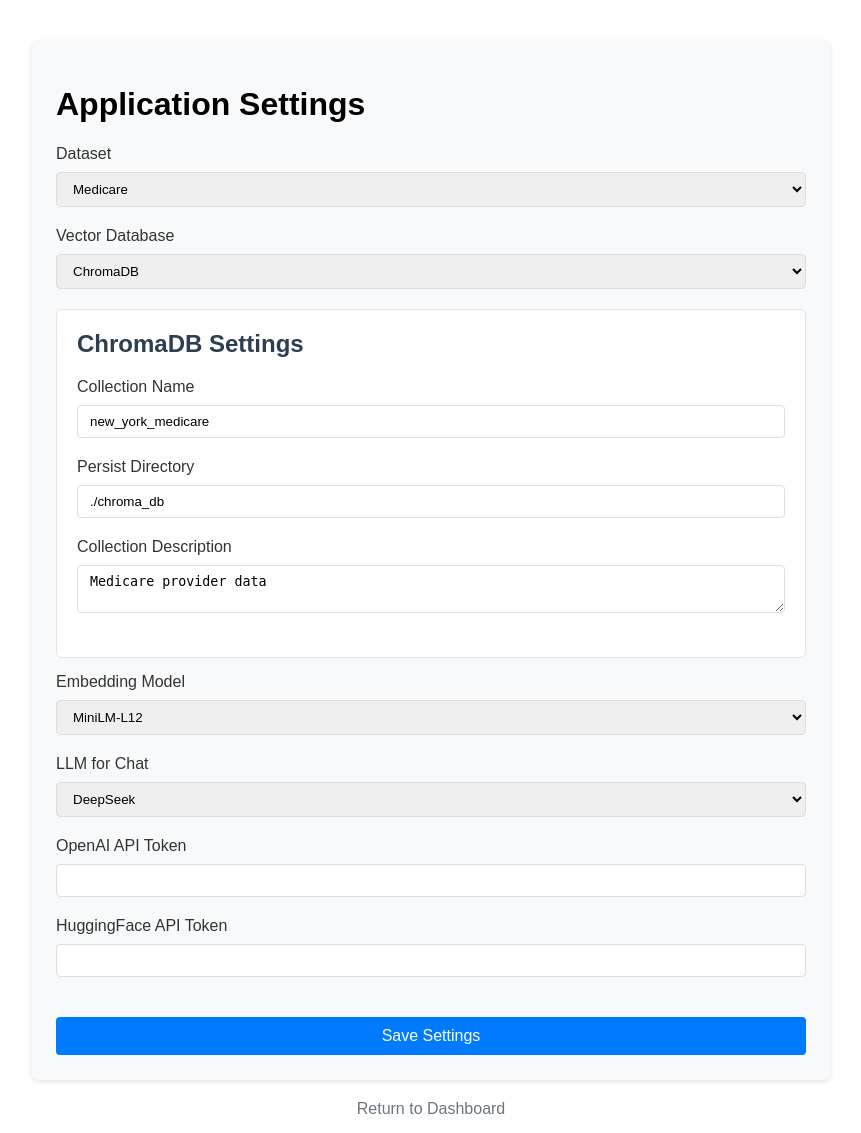
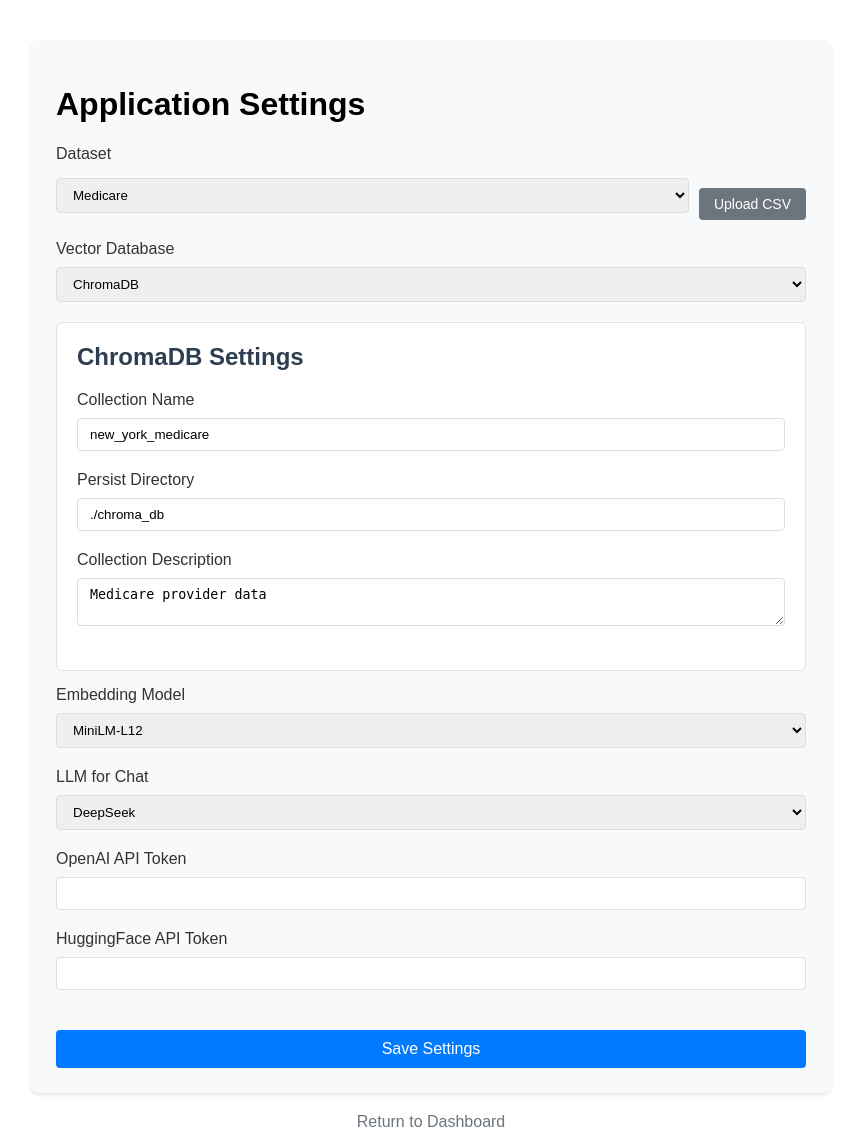
Before and after one commit to umarhunter/vdba, a Flask app: page /settings in a window 1280 px wide. Shown: the top 1133 px of the page, without its empty margins (209-1070 px from the left). Run offline with Flask 3, Linux system fonts and the light colour scheme.

Commit message:
feat: added upload file button & functionality

```diff
--- a/app/routes.py
+++ b/app/routes.py
@@ -13,7 +13,7 @@
 )
 from langchain_huggingface import HuggingFaceEmbeddings
 from langchain.chains import RetrievalQA
-
+from werkzeug.utils import secure_filename
 from scripts.data_loader import load_medicare_data
 from config.config import CHROMADB_COLLECTION_NAME, CHROMADB_PERSIST_DIR, EMBEDDING_MODEL_NAME, MODEL_CHOICE
 
@@ -106,6 +106,53 @@
         return redirect(url_for("main.dashboard"))
     else:
         return render_template("settings.html", config=USER_CONFIG)
+
+@main.route("/upload_dataset", methods=["POST"])
+def upload_dataset():
+    if 'csv-file' not in request.files:
+        return jsonify({'success': False, 'error': 'No file uploaded'})
+
+    file = request.files['csv-file']
+    if file.filename == '':
+        return jsonify({'success': False, 'error': 'No file selected'})
+
+    if not file.filename.endswith('.csv'):
+        return jsonify({'success': False, 'error': 'Only CSV files are supported'})
+
+    try:
+        # Secure the filename
+        filename = secure_filename(file.filename)
+
+        # Create uploads directory if it doesn't exist
+        upload_dir = os.path.join(os.path.dirname(__file__), '..', 'data', 'uploads')
+        os.makedirs(upload_dir, exist_ok=True)
+
+        # Save file
+        filepath = os.path.join(upload_dir, filename)
+        file.save(filepath)
+
+        # Add to custom datasets
+        dataset_info = {
+            'name': os.path.splitext(filename)[0],
+            'path': filepath
+        }
+
+        # Update USER_CONFIG
+        if 'custom_datasets' not in USER_CONFIG:
+            USER_CONFIG['custom_datasets'] = []
+
+        # Check if dataset already exists
+        existing = next((d for d in USER_CONFIG['custom_datasets']
+                        if d['name'] == dataset_info['name']), None)
+        if existing:
+            existing.update(dataset_info)
+        else:
+            USER_CONFIG['custom_datasets'].append(dataset_info)
+
+        return jsonify({'success': True})
+
+    except Exception as e:
+        return jsonify({'success': False, 'error': str(e)})
 
 # Route: Configure Embeddings
 @main.route("/configure_embeddings", methods=["GET", "POST"])
--- a/app/templates/settings.html
+++ b/app/templates/settings.html
@@ -73,6 +73,26 @@
       .back-link:hover {
         color: #343a40;
       }
+      .dataset-controls {
+            display: flex;
+            gap: 10px;
+            align-items: center;
+      }
+      .upload-section {
+        flex-shrink: 0;
+      }
+      .secondary-button {
+        background-color: #6c757d;
+        color: white;
+        padding: 8px 15px;
+        border: none;
+        border-radius: 4px;
+        cursor: pointer;
+        font-size: 14px;
+      }
+      .secondary-button:hover {
+        background-color: #5a6268;
+      }
     </style>
   </head>
   <body>
@@ -81,10 +101,50 @@
       <form method="post">
         <div class="form-group">
           <label for="dataset">Dataset</label>
-          <select id="dataset" name="dataset">
-            <option value="Medicare" {% if config.dataset == 'Medicare' %}selected{% endif %}>Medicare</option>
-          </select>
+          <div class="dataset-controls">
+            <select id="dataset" name="dataset">
+              <option value="Medicare" {% if config.dataset == 'Medicare' %}selected{% endif %}>Medicare</option>
+              {% for dataset in config.custom_datasets %}
+                <option value="{{ dataset.name }}" {% if config.dataset == dataset.name %}selected{% endif %}>
+                  {{ dataset.name }}
+                </option>
+              {% endfor %}
+            </select>
+            <div class="upload-section">
+              <input type="file" id="csv-upload" name="csv-file" accept=".csv" style="display: none;">
+              <button type="button" class="secondary-button" onclick="document.getElementById('csv-upload').click()">
+                Upload CSV
+              </button>
+            </div>
+          </div>
         </div>
+        <!-- Add this JavaScript before the existing script -->
+        <script>
+          document.getElementById('csv-upload').addEventListener('change', function(e) {
+            const file = e.target.files[0];
+            if (file) {
+              const formData = new FormData();
+              formData.append('csv-file', file);
+
+              fetch('{{ url_for("main.upload_dataset") }}', {
+                method: 'POST',
+                body: formData
+              })
+              .then(response => response.json())
+              .then(data => {
+                if (data.success) {
+                  location.reload();  // Refresh to show new dataset
+                } else {
+                  alert('Upload failed: ' + data.error);
+                }
+              })
+              .catch(error => {
+                console.error('Error:', error);
+                alert('Upload failed. Please try again.');
+              });
+            }
+          });
+        </script>
 
         <div class="form-group">
           <label for="vector_db">Vector Database</label>
```
